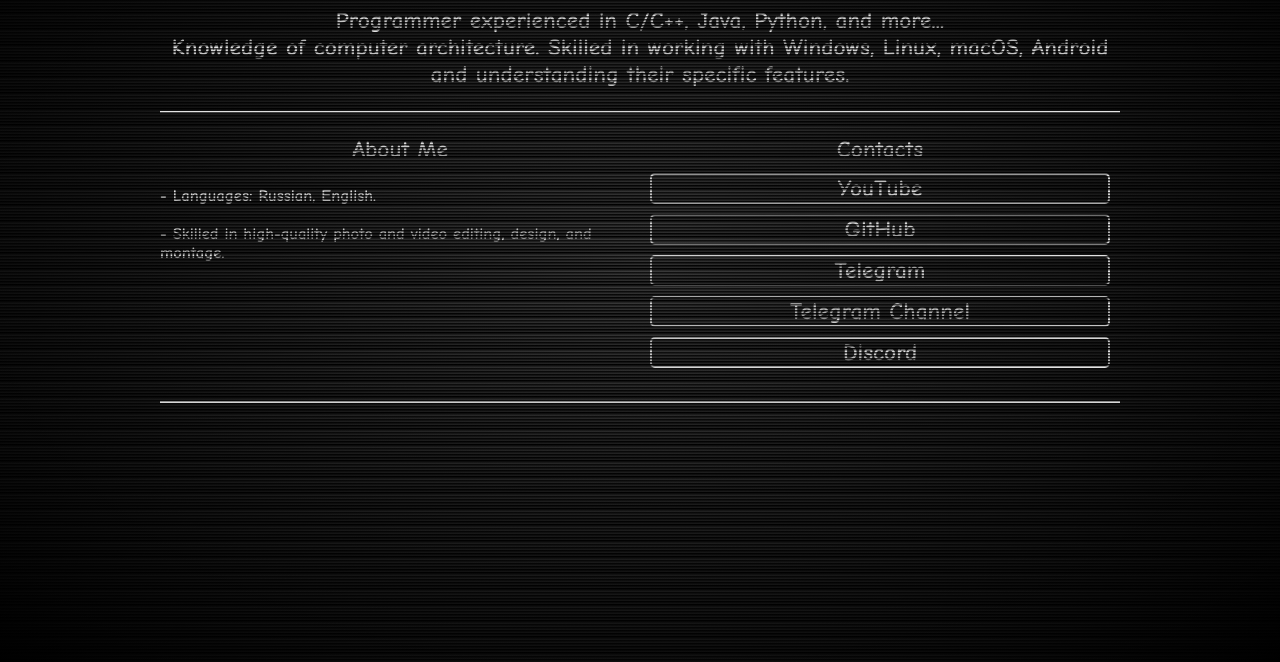
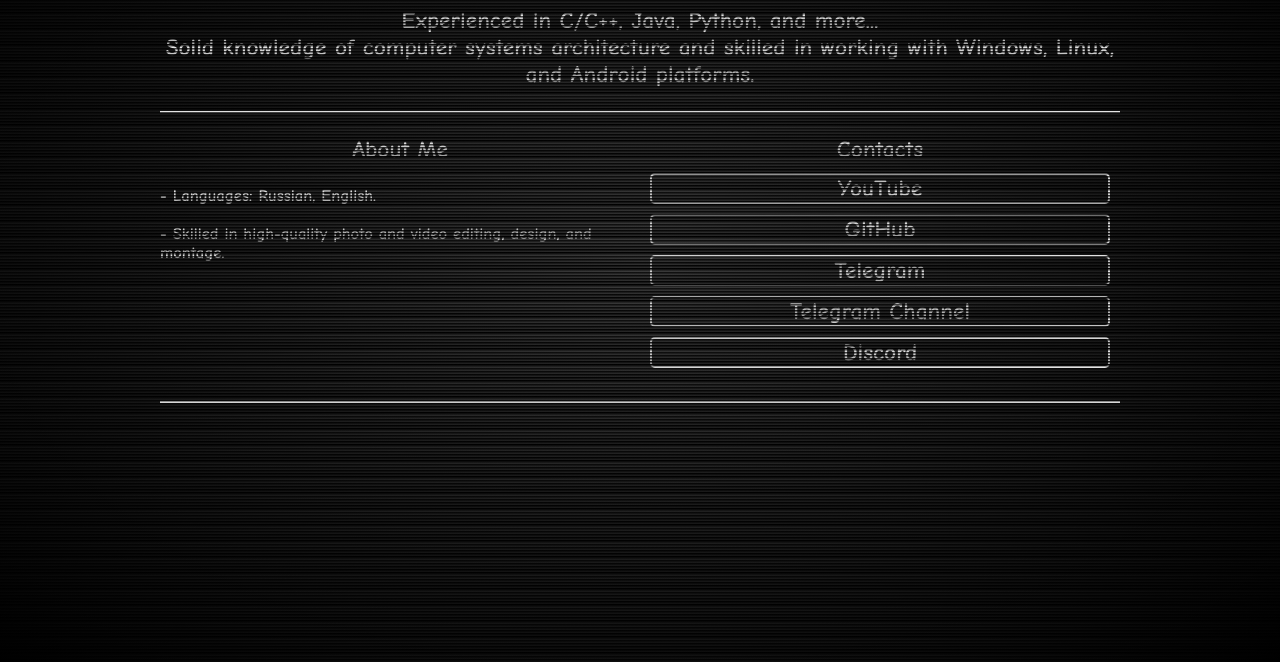
Before and after one commit to GHOST911-HUNTER/WebHostingFanta, a plain HTML site: page index.html in a window 1280 px wide. Shown: the part 138-800 px from the top of the page. Drawn offline with Linux system fonts and the light colour scheme; a web font is replaced by a local one.

Commit message:
index.html

```diff
--- a/index.html
+++ b/index.html
@@ -92,7 +92,7 @@
                 },
                 "EN": {
                     "title": "I am EMRX",
-                    "bio": "Programmer experienced in C/C++, Java, Python, and more...<br>Knowledge of computer architecture. Skilled in working with Windows, Linux, macOS, Android and understanding their specific features.",
+                    "bio": "Experienced in C/C++, Java, Python, and more...<br>Solid knowledge of computer systems architecture and skilled in working with Windows, Linux, and Android platforms.",
                     "skills": "- Languages: Russian, English.<br><br>- Skilled in high-quality photo and video editing, design, and montage.",
                     "about": "About Me",
                     "contacts": "Contacts"
```
